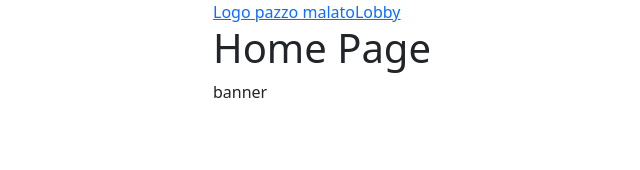
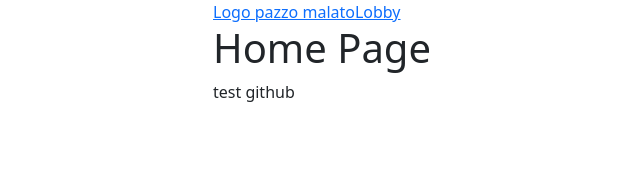
Before and after one commit to pietrobertino/game_night, a React app in the folder frontend/: page /home in a window 1280 px wide. Shown: the top 170 px of the page, without its empty margins (171-811 px from the left). Built offline with nearby package versions, Linux system fonts and the light colour scheme; the HTML template or start-up script is replaced by a standard one.

Commit message:
test github

```diff
--- a/frontend/src/components/HomeBanner.jsx
+++ b/frontend/src/components/HomeBanner.jsx
@@ -2,7 +2,7 @@ export default function HomeBanner() {
 
     return (
         <div>
-            banner
+            test github
         </div>
     )
 }
```
